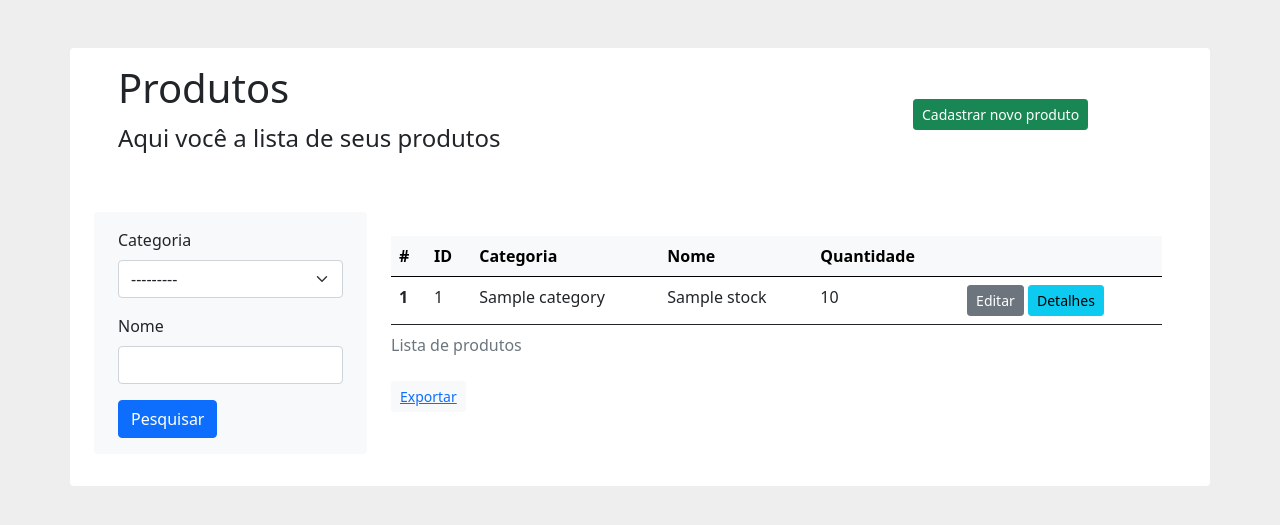
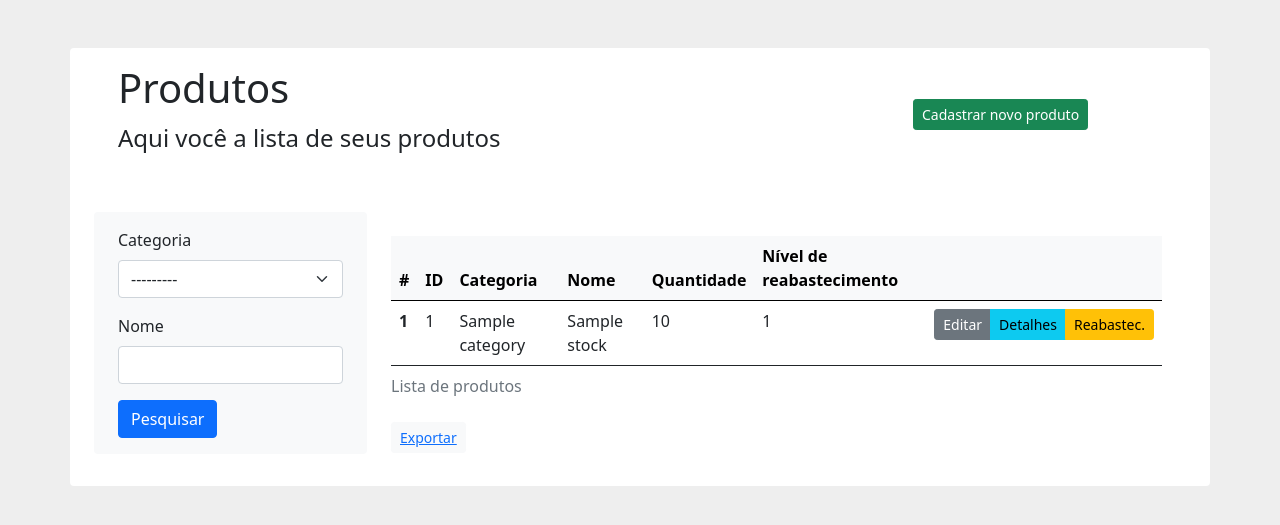
Before and after one commit to WellingtonFidelis/stock-management, a Django app: page /list-items in a window 1280 px wide. Shown: the part 56-581 px from the top of the page. Run offline with Django 4.2, Linux system fonts and the light colour scheme; tables that the repository leaves empty hold one stand-in row (values such as "Sample post"); some libraries are stand-ins or nearby versions.

Commit message:
feat(backend/frontend): Adding reorder level item.

```diff
--- a/core/urls.py
+++ b/core/urls.py
@@ -28,6 +28,7 @@ from stock_management.views import (
     detailItemView,
     issueItemView,
     receiveItemView,
+    reorderLevelItemView,
 )
 
 urlpatterns = [
@@ -45,4 +46,5 @@ urlpatterns = [
     ),
     path("create-issue-item/<str:pk>/", issueItemView, name="create-issue-item"),
     path("create-receive-item/<str:pk>/", receiveItemView, name="create-receive-item"),
+    path("reorder_level/<str:pk>/", reorderLevelItemView, name="reorder-level-item"),
 ] + static(settings.STATIC_URL, document_root=settings.STATIC_ROOT)
--- a/stock_management/forms.py
+++ b/stock_management/forms.py
@@ -5,10 +5,6 @@ from crispy_forms.helper import FormHelper
 from crispy_forms.layout import (
     Layout,
     Field,
-    Fieldset,
-    Div,
-    HTML,
-    ButtonHolder,
     Submit,
     Row,
     Column,
@@ -162,3 +158,27 @@ class ReceiveForm(forms.ModelForm):
     class Meta:
         model = Stock
         fields = ["receive_quantity", """receive_by"""]
+
+
+class ReorderLevelForm(forms.ModelForm):
+    class Meta:
+        model = Stock
+        fields = ["reorder_level"]
+
+
+    def __init__(self, *args, **kargs):
+        super().__init__(*args, **kargs)
+        self.helper = FormHelper()
+
+        self.helper.form_id = "form-create-item"
+        self.helper.form_class = "g-3"
+        self.helper.form_method = "post"
+        self.helper.layout = Layout(
+            Row(
+                Column(
+                    Field("reorder_level", css_class="form-control col-4 mb-0"),
+                ),
+                css_class="mb-3",
+            ),
+            Row(Submit("submit", "Salvar", css_class=""), css_class="col-6 mx-auto"),
+        )
--- a/stock_management/views.py
+++ b/stock_management/views.py
@@ -5,6 +5,7 @@ from django.http import HttpResponse
 from django.contrib import messages
 from stock_management.models import Stock
 from stock_management.forms import (
+    ReorderLevelForm,
     StockCreateForm,
     StockSearchForm,
     StockUpdateForm,
@@ -264,3 +265,22 @@ def receiveItemView(request, pk):
     }
 
     return render(request=request, template_name=template, context=context)
+
+
+def reorderLevelItemView(request, pk):
+    queryset = Stock.objects.get(id=pk)
+    form = ReorderLevelForm(request.POST or None, instance=queryset)
+    template = "pages/create-item.html"
+
+    if form.is_valid():
+        instance = form.save(commit=False)
+        instance.save()
+        messages.success(request, f"Nível de reabasteciamento para o {instance.item_name} foi atualizada para {instance.reorder_level}.")
+
+        return redirect("/list-items")
+
+    context = {}
+    context["instance"] = queryset
+    context["form"] = form
+
+    return render(request=request, template_name=template, context=context)
--- a/templates/pages/list-items.html
+++ b/templates/pages/list-items.html
@@ -37,6 +37,7 @@
                         <th scope="col">Categoria</th>
                         <th scope="col">Nome</th>
                         <th scope="col">Quantidade</th>
+                        <th scope="col">Nível de reabastecimento</th>
                         <th scope="col"></th>
                     </tr>
                 </thead>
@@ -47,12 +48,23 @@
                         <td>{{ item.id }}</td>
                         <td>{{ item.category }}</td>
                         <td>{{ item.item_name }}</td>
-                        <td>{{ item.quantity }}</td>
                         <td>
-                            <a class="btn btn-secondary btn-sm" href="{% url 'update-item' item.id %}"
-                                role="button">Editar</a>
-                            <a class="btn btn-info btn-sm" href="{% url 'detail-item' item.id %}"
-                                role="button">Detalhes</a>
+                          {% if item.quantity <= item.reorder_level %}
+                          <span class="text-danger">{{ item.quantity }}</span>
+                          {% else %}
+                          <span class="text-dark">{{ item.quantity }}</span>
+                          {% endif %}
+                        </td>
+                        <td>{{ item.reorder_level }}</td>
+                        <td>
+                            <div class="btn-group">
+                              <a class="btn btn-secondary btn-sm" href="{% url 'update-item' item.id %}"
+                                  role="button">Editar</a>
+                              <a class="btn btn-info btn-sm" href="{% url 'detail-item' item.id %}"
+                                  role="button">Detalhes</a>
+                              <a class="btn btn-warning btn-sm" href="{% url 'reorder-level-item' item.id %}"
+                                  role="button">Reabastec.</a>
+                            </div>
                         </td>
                     </tr>
                     {% endfor %}
```
